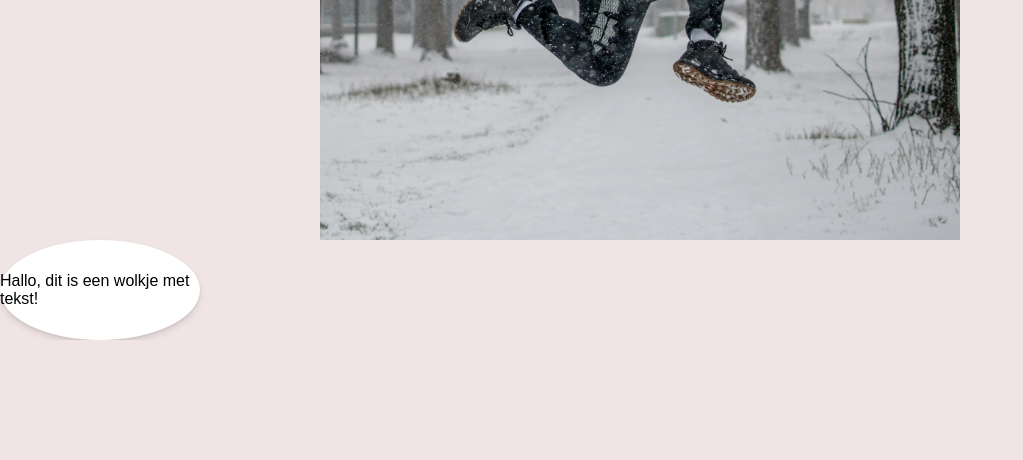
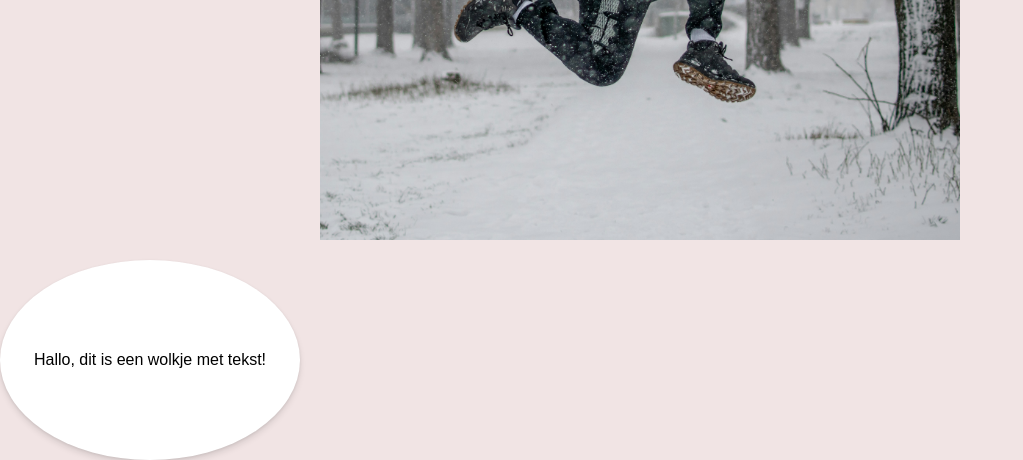
Before and after one commit to AntonioLazzeri1/website-eindexamen, a PHP site: page / in a window 1280 px wide; the page is wider, and only the part inside the window is pictured. Shown: the part 613-1073 px from the top of that part, without its empty margins (0-1023 px from the left). Before the commit the page ends 953 px from the top of that part, so only its background shows below. Run offline with PHP 8.4, Linux system fonts and the light colour scheme; some libraries are stand-ins or nearby versions.

Commit message:
home pagina gemaakt

```diff
--- a/index.html
+++ b/index.html
@@ -34,6 +34,8 @@
     </section>
 <section id="picture">
     <img src="lazzeri.jpg" alt=""><img/>
+
+    <H1></H1>
     <div class="cloud">
         <p>Hallo, dit is een wolkje met tekst!</p>
       </div>
--- a/style.css
+++ b/style.css
@@ -70,8 +70,8 @@ img{
     position: relative;
     background-color: #fff;
     border-radius: 50%;
-    width: 200px;
-    height: 100px;
+    width: 300px;
+    height: 200px;
     box-shadow: 0 4px 6px rgba(0, 0, 0, 0.1), 0 1px 3px rgba(0, 0, 0, 0.08);
     display: flex;
     justify-content: center;
```
